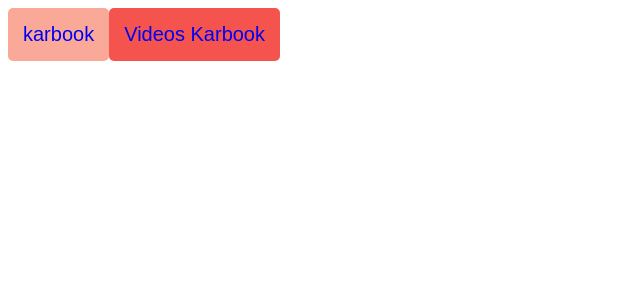
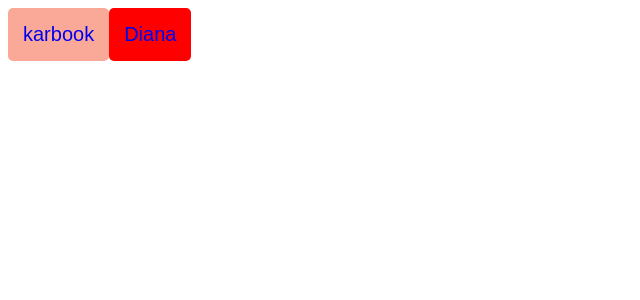
Before and after one commit to DCL26/Button, a React (Create React App) app: page / in a window 1280 px wide. Shown: the top 300 px of the page, without its empty margins (0-640 px from the left). Built offline with nearby package versions, Linux system fonts and the light colour scheme.

Commit message:
Cambio de color y nombre del boton

```diff
--- a/src/Button2.js
+++ b/src/Button2.js
@@ -2,7 +2,7 @@ import React from"react";
 import styled from"styled-components";
 
 const Button2 = styled.button`
-	background: #F5534E;
+	background: red;
 	color: white;
 	border: none;
 	padding: 15px;
@@ -15,7 +15,7 @@ const SimpleButton2 = () => {
     return (
     <Button2>
         <a href="https://www.youtube.com/channel/UCMRR_C7n2fx7eies_SJisng">
-          Videos Karbook
+          Diana
         </a>
       </Button2>
     )
```
